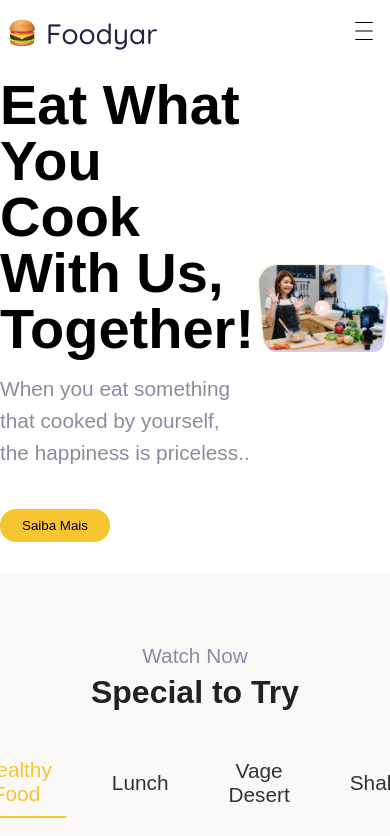
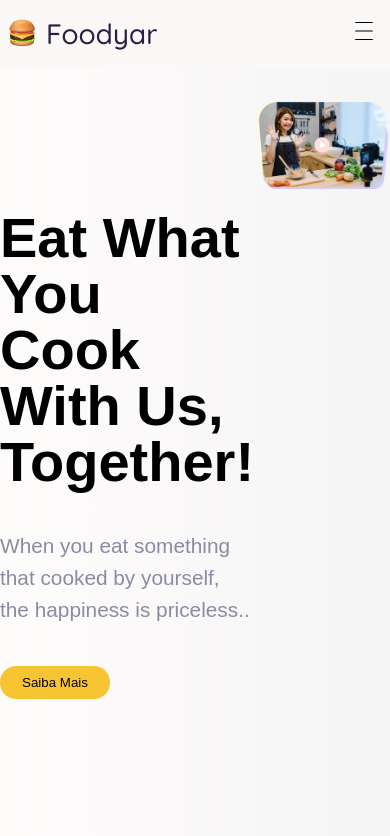
Before and after one commit to knightoffcode/foodyar, a React app: page / in a window 390 px wide. Shown: the top 836 px of the page. Built offline with nearby package versions, Linux system fonts and the light colour scheme; grey boxes are pictures that could not be loaded; the HTML template or start-up script is replaced by a standard one.

Commit message:
#012 - Responsivity recommendation component.

```diff
--- a/src/components/Header/Header.jsx
+++ b/src/components/Header/Header.jsx
@@ -61,10 +61,6 @@ function Header() {
                     {/* <h1 className='header__logo__title'>Foodyar</h1> */}
                 </div>
                 <nav className='header__menu'>
-                    <button className='header__menu__cep'>
-                        <BiMapPin className='header__link__icon' />
-                        Informe seu CEP
-                    </button>
                     <ul className='header__menu__list'>
 
                         {menuPages.map((page, index) => (
--- a/src/styles/Components/Banner.scss
+++ b/src/styles/Components/Banner.scss
@@ -2,9 +2,11 @@
 
 .banner {
     &__head {
-        background-color: $background-white;
-        padding: .5rem 0 2rem;
+        padding: 2rem 0 2rem;
         margin: 0 0 2rem;
+        height: calc(100vh - 72px);
+        background: linear-gradient(to left, rgba(244, 244, 244, 0.8), rgba(255, 252, 252, 0.8));
+
     }
 
     &__wrapper {
@@ -12,8 +14,9 @@
         max-width: 1200px;
         margin: 0 auto;
         padding: 0;
+        height: 100%;
         display: flex;
-        align-items: stretch;
+        align-items: center;
 
         .slick-dots {
             text-align: end;
@@ -49,6 +52,9 @@
     &__content {
         flex: 1 1 0%;
         height: 100%;
+        display: inline-flex;
+        flex-direction: column;
+        justify-content: center;
     }
 
     &__image-wrapper {
@@ -193,7 +199,7 @@
     &__description {
         display: flex;
         flex-wrap: wrap;
-        padding: 1rem 0 0;
+        padding: 2.5rem 0 0;
         max-width: 400px;
         color: #8B8BA5;
         font-size: 1.3rem;
--- a/src/styles/Components/Recommendation.scss
+++ b/src/styles/Components/Recommendation.scss
@@ -3,6 +3,19 @@
         padding: 40px 20px;
         max-width: 1200px;
         margin: 0 auto;
+
+
+        @media (max-width: 576px) {
+            padding: 40px 20px 20px;
+        }
+
+        @media (max-width: 767px) {}
+
+        @media (max-width: 991px) {}
+
+        @media (max-width: 1199px) {}
+
+        @media (max-width: 1399px) {}
     }
 
     &__subheader {
@@ -21,6 +34,20 @@
 
     &__tabs {
         margin-bottom: 30px;
+
+
+        @media (max-width: 576px) {
+            overflow-x: scroll;
+            justify-content: flex-start !important;
+        }
+
+        @media (max-width: 767px) {}
+
+        @media (max-width: 991px) {}
+
+        @media (max-width: 1199px) {}
+
+        @media (max-width: 1399px) {}
     }
 
     &__items {
@@ -45,6 +72,19 @@
         cursor: pointer;
         transition: border-bottom 0.3s ease, color 0.3s ease;
         position: relative;
+
+
+        @media (max-width: 576px) {
+            font-size: .9rem;
+        }
+
+        @media (max-width: 767px) {}
+
+        @media (max-width: 991px) {}
+
+        @media (max-width: 1199px) {}
+
+        @media (max-width: 1399px) {}
     }
 
     &__button:hover {
@@ -108,4 +148,17 @@
     &__rating svg:hover {
         color: #ffcc00 !important;
     }
+
+
+    @media (max-width: 576px) {
+        width: calc(50% - 1rem);
+    }
+
+    @media (max-width: 767px) {}
+
+    @media (max-width: 991px) {}
+
+    @media (max-width: 1199px) {}
+
+    @media (max-width: 1399px) {}
 }
--- a/src/styles/Sheets/Header.scss
+++ b/src/styles/Sheets/Header.scss
@@ -2,7 +2,6 @@
     width: 100%;
     z-index: 3;
     padding: 0 0 0.1rem;
-    background-color: rgb(255, 255, 255);
 
     &__wrapper {
         max-width: 1200px;
@@ -46,8 +45,6 @@
             font-size: 1.2rem;
         }
     }
-
-    &__nav {}
 
     &__menumobile {
         display: none;
@@ -108,27 +105,6 @@
             color: #272042;
         }
 
-        &--phone {
-            font-size: 1.2rem;
-            font-weight: 700;
-            padding: 0 2rem;
-
-            span {
-                font-size: 0.7rem;
-                display: block;
-                color: #606060;
-                text-align: end;
-                margin-top: 3px;
-            }
-        }
-
-        &--user {
-            padding: 8px 0 8px 12px;
-            font-size: $default-font-size;
-            display: inline-flex;
-            align-items: center;
-        }
-
         &:hover {
             .header__submenu {
                 display: block !important;
@@ -154,13 +130,6 @@
         }
 
         &__cep {
-            background-color: unset;
-            border: none;
-            display: inline-flex;
-            column-gap: 8px;
-            padding: 0;
-            font-size: 0.8rem;
-            align-items: center;
             display: none;
         }
 
@@ -170,17 +139,6 @@
             align-items: center;
             flex-grow: 1;
             gap: 2rem;
-        }
-
-        &__recent {
-            display: inline-flex;
-            gap: 0.5rem;
-            align-items: center;
-            font-size: 0.8rem;
-            color: $font-black;
-            text-decoration: none;
-            cursor: pointer;
-            display: none;
         }
 
         @media (max-width: 768px) {
@@ -223,15 +181,4 @@
             }
         }
     }
-
-    &__return {
-        border: none;
-        background-color: unset;
-        cursor: pointer;
-
-        svg {
-            margin: 0 1rem -8px 0;
-            font-size: 1.5rem;
-        }
-    }
 }
```
